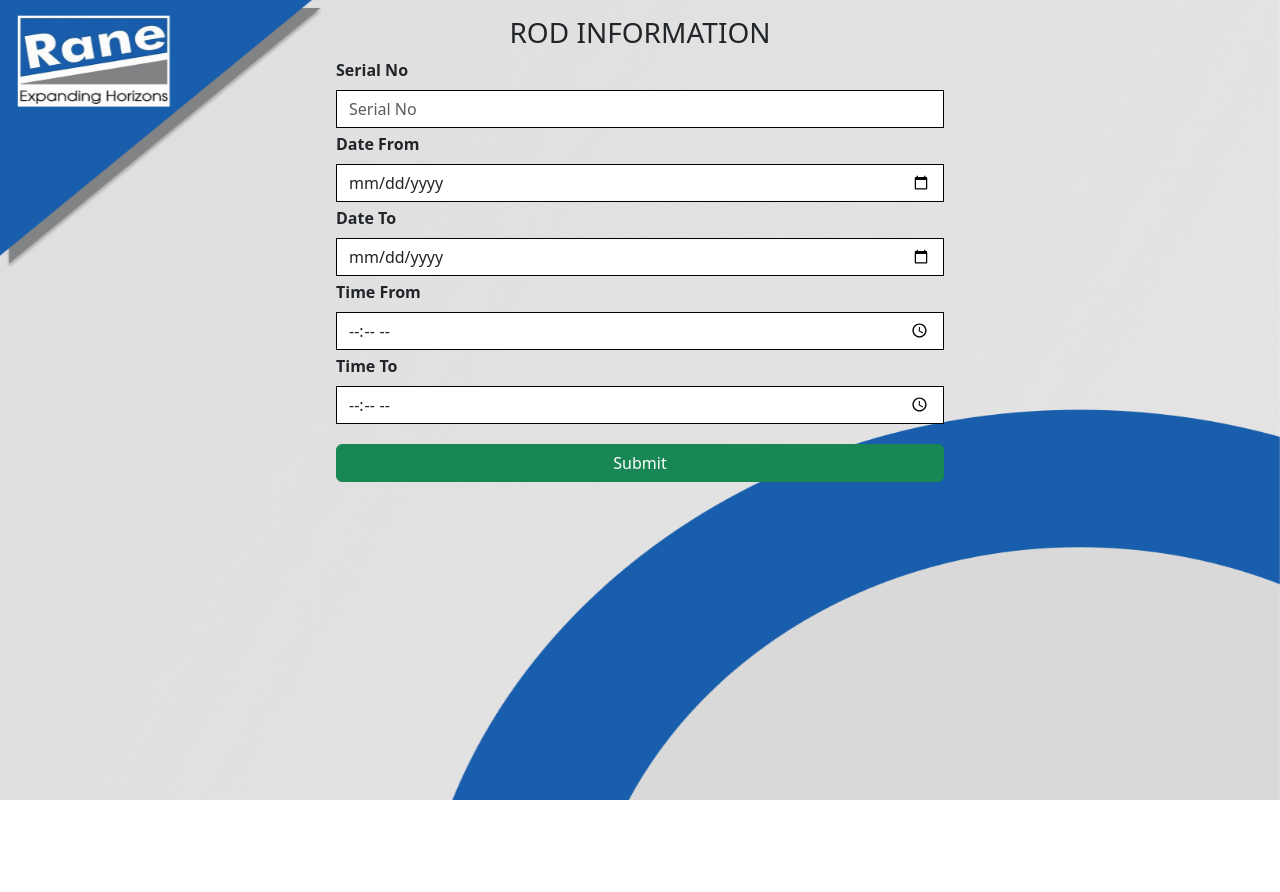
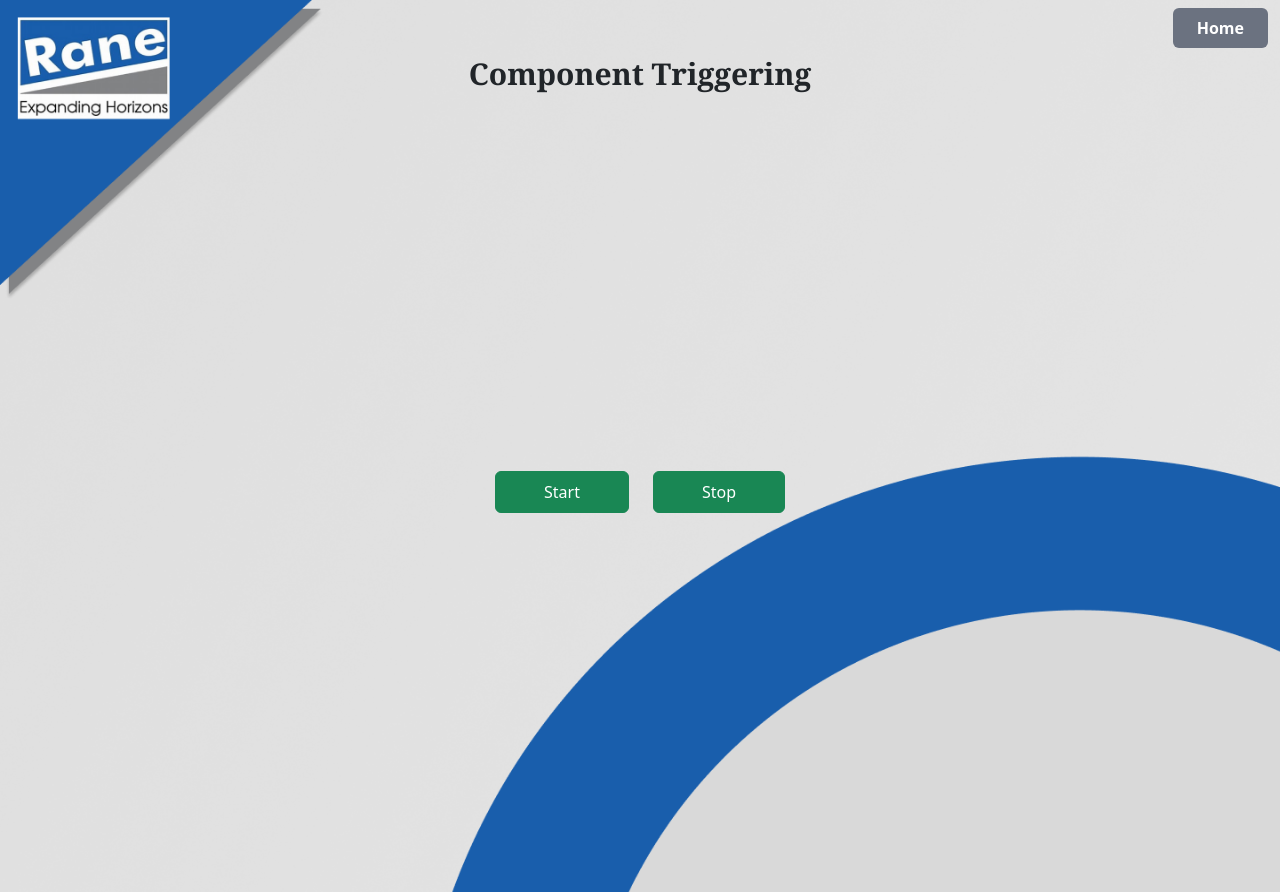
Before and after one commit to AswathGopal/Autorack-Frontend, a React (Create React App) app: page / in a window 1280 px wide. Before the commit the page ends 800 px from the top, so only its background shows below. Built offline with nearby package versions, Linux system fonts and the light colour scheme.

Commit message:
added trigger component

```diff
--- a/src/App.jsx
+++ b/src/App.jsx
@@ -3,12 +3,14 @@ import RodInfo from "./Components/RodInfo";
 import CsvFileInfo from "./Components/CsvFileInfo"
 import CsvFileData from "./Components/CsvFileData";
 import {BrowserRouter,Routes,Route} from 'react-router-dom'
+import RodComponentTrigger from "./Components/RodComponentTrigger";
 function App() {
   return (
     <div>
       <BrowserRouter>
       <Routes>
-        <Route path='/' element={<RodInfo/>}></Route>
+        <Route path='/' element={<RodComponentTrigger/>}/>
+        <Route path='/rodinfo' element={<RodInfo/>}></Route>
         <Route path="/csvfileinfo/:id" element={<CsvFileInfo/>}></Route>
         <Route path='/csvfiledata/:id' element={<CsvFileData/>}></Route>
       </Routes>
--- /dev/null
+++ b/src/Components/RodComponentTrigger.jsx
@@ -0,0 +1,44 @@
+import React from 'react'
+import './style.css'
+import { Link } from 'react-router-dom';
+const RodComponentTrigger = () => {
+    const Start=async ()=>{
+        const resp = await fetch("http://localhost:8000/trigger?trigger=1", {
+          method: "get",
+        });
+      const data= await resp.json()
+      console.log(data)
+    }
+     const Stop =async () => {
+          const resp = await fetch("http://localhost:8000/trigger?trigger=0", {
+            method: "get",
+          });
+          const data = await resp.json();
+          console.log(data);
+     };
+  return (
+    <div className="min-h-screen backgroundImage">
+      <div className="flex justify-end">
+        <Link
+          to="/rodinfo"
+          className="bg-gray-500 hover:bg-gray-600 text-white font-bold py-2 px-4 rounded flex items-center cursor-pointer mt-2 text-decoration-none mr-3 "
+        >
+          Home
+        </Link>
+      </div>
+      <span className="flex justify-center items-center font-bold text-3xl mt-2 font-serif">
+        Component Triggering
+      </span>
+      <div className="flex justify-center items-center h-screen ">
+        <span className="btn btn-success px-5 py-2 mr-3" onClick={Start}>
+          Start
+        </span>
+        <span className="btn btn-success px-5 py-2 ml-3" onClick={Stop}>
+          Stop
+        </span>
+      </div>
+    </div>
+  );
+};
+
+export default RodComponentTrigger
```
